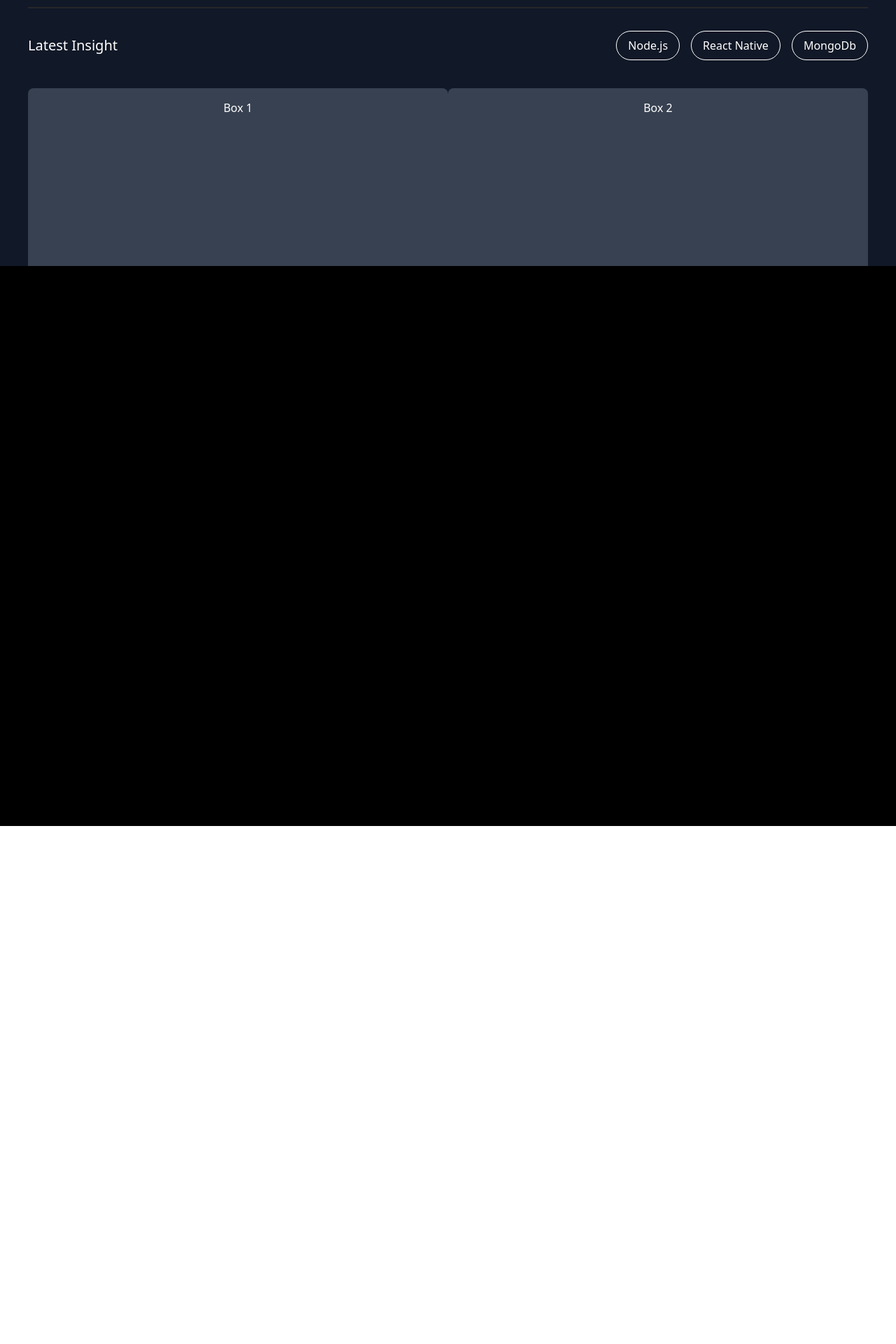
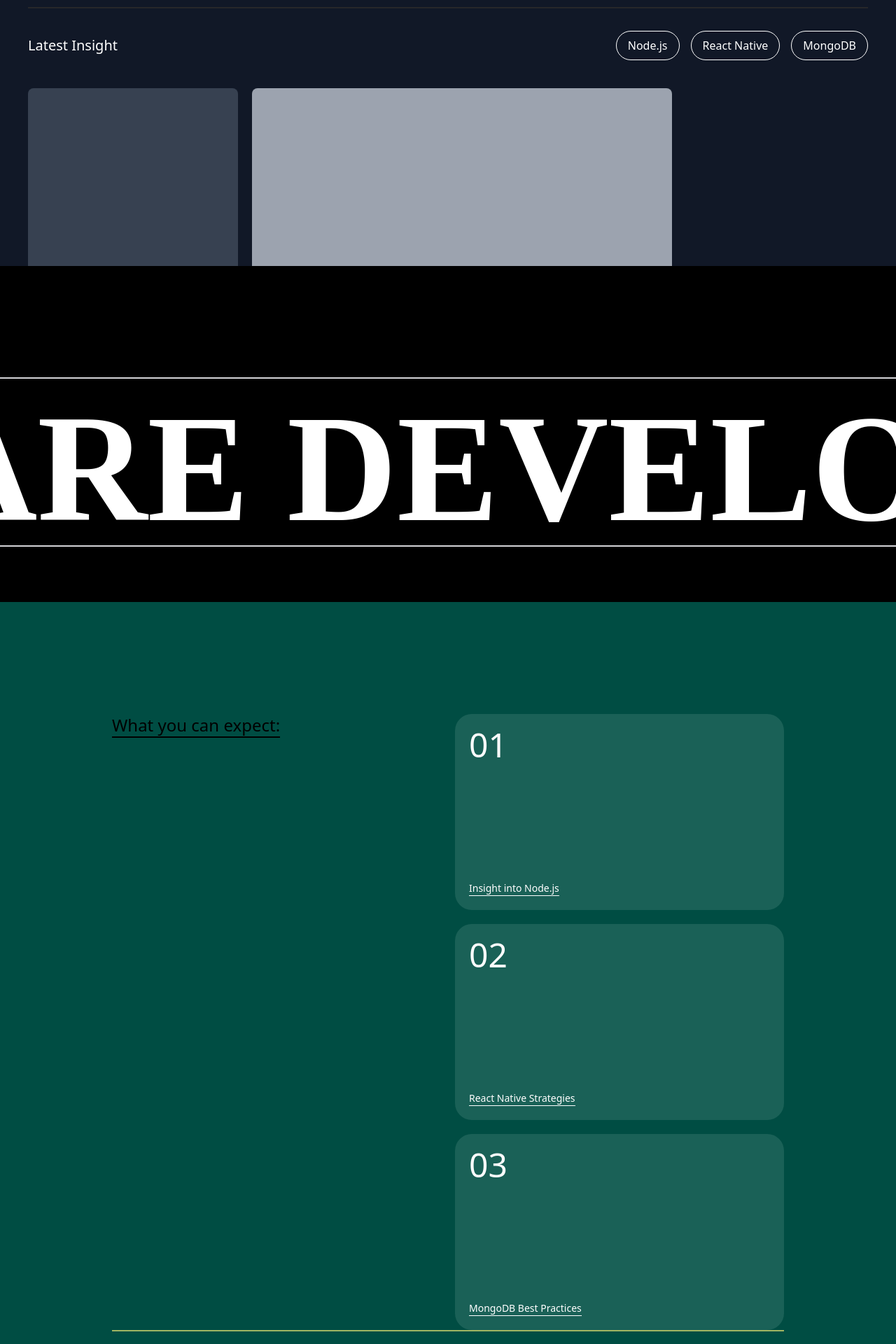
Before and after one commit to anshima23/OCHI, a React (Vite) app: page /insights in a window 1280 px wide. Shown: the part 420-2340 px from the top of the page at 70% size. Before the commit the page ends 1014 px from the top, so only its background shows below. Built offline with nearby package versions, Linux system fonts and the light colour scheme.

Commit message:
almost complete

```diff
--- a/src/Links/Insights.jsx
+++ b/src/Links/Insights.jsx
@@ -1,12 +1,21 @@
 import React from 'react';
+import { motion } from "framer-motion";
+import Footer from "../Components/Footer";
+
+const boxData = [
+  { number: 1, text: "Insight into Node.js" },
+  { number: 2, text: "React Native Strategies" },
+  { number: 3, text: "MongoDB Best Practices" },
+];
 
 function Insights() {
   return (
-    <div className="w-full h-screen bg-gray-900 flex flex-col items-start px-10 pt-10">
+    <>
+      <div className="w-full h-screen bg-gray-900 flex flex-col items-start px-10 pt-10 h-[1100px]">
         <h1 className="text-8xl text-white mb-4 mt-[150px]">INSIGHTS</h1>
 
         {/* Full-width border */}
-      <div className="border-t-[2px] border-zinc-800 mt-32 w-full"></div>
+        <div className="border-t-2 border-zinc-800 mt-32 w-full"></div>
 
         {/* Row for heading and buttons */}
         <div className="w-full flex justify-between items-center mt-8">
@@ -17,35 +26,79 @@ function Insights() {
           <div className="flex gap-4">
             <button className="px-4 py-2 border border-white text-white bg-transparent rounded-full">Node.js</button>
             <button className="px-4 py-2 border border-white text-white bg-transparent rounded-full">React Native</button>
-          <button className="px-4 py-2 border border-white text-white bg-transparent rounded-full">MongoDb</button>
+            <button className="px-4 py-2 border border-white text-white bg-transparent rounded-full">MongoDB</button>
           </div>
         </div>
 
         {/* Expanded black area for the boxes */}
-      <div className="w-full flex mt-10">
+        <div className="w-full flex mt-10 gap-5">
           {/* Box 1 */}
-        <div className="w-1/2 h-[400px] bg-gray-700 text-white p-4 rounded-lg">
-          <div className="text-center">Box 1</div>
+          <div className="w-1/4 h-[400px] bg-gray-700 text-white p-4 rounded-lg"></div>
+
+          {/* Group of two boxes */}
+          <div className="w-1/2 h-[400px]">
+            <div className='h-full'>
+              <div className="w-full h-[80%] bg-gray-400 text-white p-4 rounded-lg mb-4"></div>
+              <div className="w-full h-[20%] text-white p-4">
+                <div className="text-center">Developing Company-wide designs for premium Blend.</div>
               </div>
-
-        {/* Column for Box 2 and Box 3 */}
-        <div className="w-1/2 flex flex-col">
-          <div className="w-full h-[80%] bg-gray-700 text-white p-4 rounded-lg mb-4">
-            <div className="text-center">Box 2</div>
-          </div>
-          <div className="w-full h-[20%] bg-gray-600 text-white p-4 rounded-lg">
-            <div className="text-center">Box 3</div>
             </div>
           </div>
         </div>
 
-      {/* New row with heading at leftmost corner */}
+        {/* New row with heading at the leftmost corner */}
         <div className="w-full flex mt-10">
-        <h3 className="text-xl text-white ml-10">
-          Additional Information Heading
+          <h3 className="text-lg text-white ml-10">
+            Presenting to an International Audience:<br /> Tips and lessons Learned.
           </h3>
         </div>
       </div>
+
+
+      <div className="w-full bg-[#004D43] h-[35rem]" p-10>
+        <div className="flex gap-10 overflow-hidden whitespace-nowrap h-full items-center">
+          {["We are Developers", "We are Developers", "We are Developers"].map((text, index) => (
+            <motion.div
+              key={index}
+              initial={{ x: 0 }}
+              animate={{ x: "-100%" }}
+              transition={{ ease: "linear", repeat: Infinity, duration: 5 }}
+              className="flex items-center border-t-2 border-b-2 border-zinc-300"
+            >
+              <h1 className="text-[17vw] leading-none font-['Founders_Grotest_X-Condensed'] uppercase pt-5 font-semibold">
+                {text}
+              </h1>
+            </motion.div>
+          ))}
+        </div>
+      </div>
+
+      <div data-scroll data-scroll-section data-scroll-speed="-0.1" className="w-full bg-[#004D43] text-black p-40">
+        <div className="w-full flex gap-5 border-[#a1b562] border-b-2">
+          <div className="w-1/2 flex items-start">
+            <span className="text-2xl border-b-2 border-black">What you can expect:</span>
+          </div>
+          <div className="w-1/2">
+            <div className="grid grid-row-3 gap-5">
+              {boxData.map(({ number, text }) => (
+                <div
+                  key={number}
+                  className="text-5xl h-[35vh] rounded-3xl bg-[#1a6157] flex flex-col justify-between p-5"
+                >
+                  <div className="flex items-start justify-start">
+                    <span className="text-white text-5xl">{number < 10 ? `0${number}` : number}</span>
+                  </div>
+                  <div className="flex items-end justify-start w-full">
+                    <span className="text-white text-sm border-b border-white">{text}</span>
+                  </div>
+                </div>
+              ))}
+            </div>
+          </div>
+        </div>
+      </div>
+      <Footer />
+    </>
   );
 }
 
```
Lines whose indentation alone changed are shown as unchanged.
